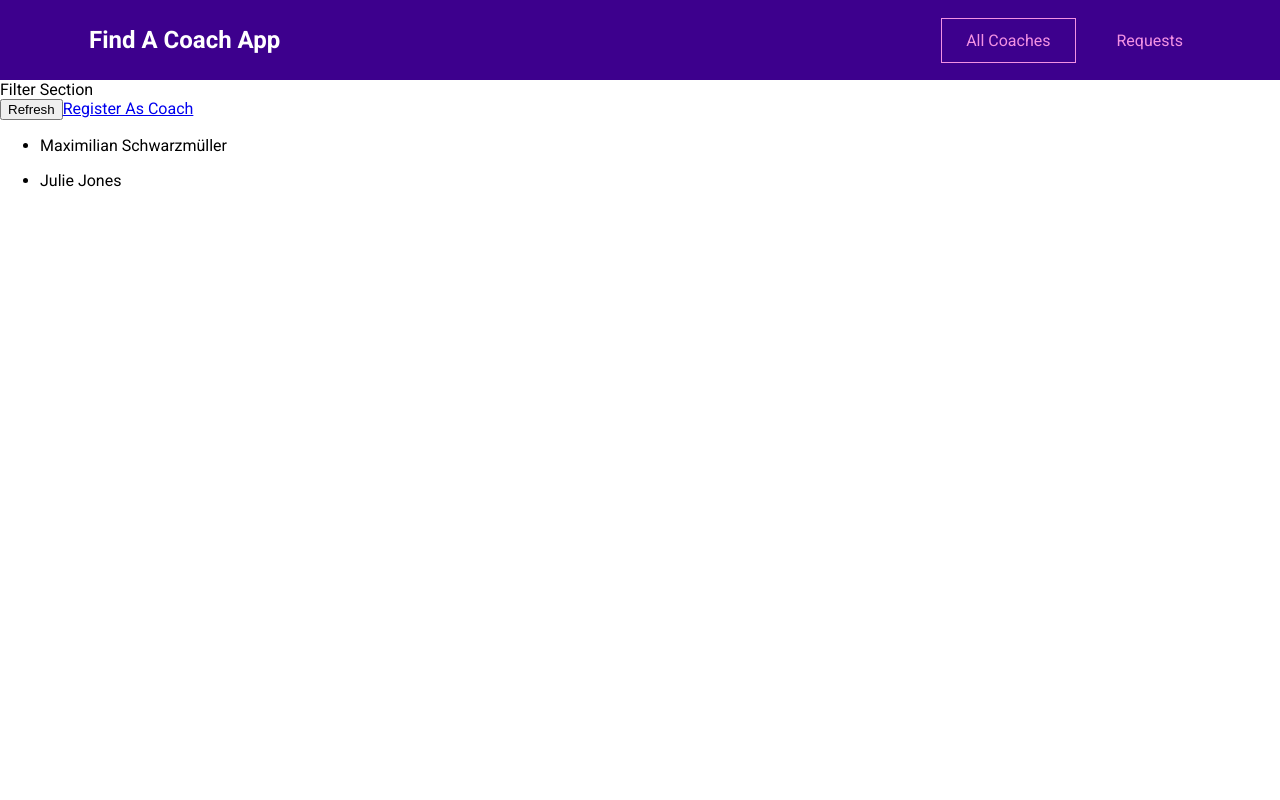
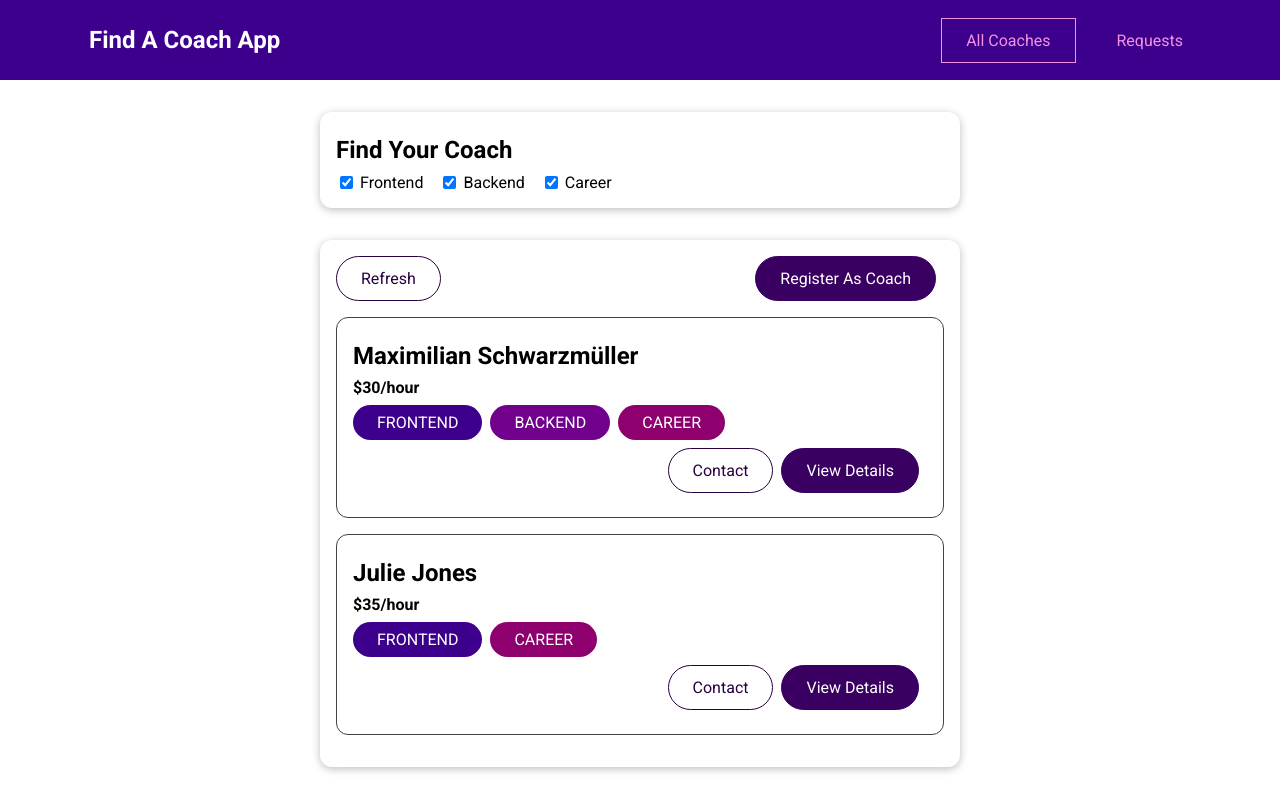
Before and after one commit to JasonMarcHoffman/Coding-Coach-App, a Vue app: page /coaches in a window 1280 px wide. Built offline with nearby package versions, Linux system fonts and the light colour scheme.

Commit message:
base components and filtering

```diff
--- /dev/null
+++ b/src/components/UI/BaseBadge.vue
@@ -0,0 +1,42 @@
+<template>
+  <span class="badge" :class="type">
+    {{ text }}
+  </span>
+</template>
+
+<script>
+export default {
+  props: ['type', 'title'],
+  computed: {
+    text() {
+      return this.title.toUpperCase();
+    }
+  }
+}
+</script>
+
+<style scoped>
+.badge {
+  background-color: #ccc;
+  color: #252525;
+  border-radius: 30px;
+  padding: 0.5rem 1.5rem;
+  display: inline-block;
+  margin-right: 0.5rem;
+}
+
+.frontend {
+  background-color: #3d008d;
+  color: white;
+}
+
+.backend {
+  background-color: #71008d;
+  color: white;
+}
+
+.career {
+  background-color: #8d006e;
+  color: white;
+}
+</style>
--- /dev/null
+++ b/src/components/UI/BaseButton.vue
@@ -0,0 +1,64 @@
+<template>
+<!-- creating a button and a link in this instance -->
+  <button v-if="!link" :class="mode">
+    <slot></slot>
+  </button>
+  <router-link v-else :to="to" :class="mode">
+    <slot></slot>
+  </router-link>
+</template>
+
+<script>
+export default {
+  props: {
+    link: { type: Boolean, required: false, default: false },
+    to:   { type: String , required: false, default: '/'},
+    mode: { type: String, required: false, default: null }
+  }
+}
+</script>
+
+<style scoped>
+button,
+a {
+  text-decoration: none;
+  padding: 0.75rem 1.5rem;
+  font: inherit;
+  background-color: #3a0061;
+  border: 1px solid #3a0061;
+  color: white;
+  cursor: pointer;
+  border-radius: 30px;
+  margin-right: 0.5rem;
+  display: inline-block;
+}
+
+a:hover,
+a:active,
+button:hover,
+button:active {
+  background-color: #270041;
+  border-color: #270041;
+}
+
+/* Modes */
+.flat {
+  background-color: transparent;
+  color: #3a0061;
+  border: none;
+}
+
+.outline {
+  background-color: transparent;
+  border-color: #270041;
+  color: #270041;
+}
+/* End Modes */
+
+.flat:hover,
+.flat:active,
+.outline:hover,
+.outline:active {
+  background-color: #edd2ff;
+}
+</style>
--- /dev/null
+++ b/src/components/UI/BaseCard.vue
@@ -0,0 +1,16 @@
+<template>
+  <div class="card">
+    <slot></slot>
+  </div>
+</template>
+
+
+<style scoped>
+.card {
+  border-radius: 12px;
+  box-shadow: 0 2px 8px rgba(0, 0, 0, 0.26);
+  padding: 1rem;
+  margin: 2rem auto;
+  max-width: 40rem;
+}
+</style>
--- /dev/null
+++ b/src/components/coaches/CoachFilter.vue
@@ -0,0 +1,71 @@
+<template>
+  <base-card>
+    <h2>Find Your Coach</h2>
+    <span class="filter-option">
+      <input type="checkbox" id="frontend" checked @change="setFilter">
+      <label for="frontend">Frontend</label>
+    </span>
+    <span class="filter-option">
+      <input type="checkbox" id="backend" checked @change="setFilter">
+      <label for="backend">Backend</label>
+    </span>
+    <span class="filter-option">
+      <input type="checkbox" id="career" checked @change="setFilter">
+      <label for="career">Career</label>
+    </span>
+  </base-card>
+</template>
+
+<script>
+export default {
+  emits: ['change-filter'],
+  data() {
+    return {
+      filters: {
+        frontend: true,
+        backend: true,
+        career: true
+      }
+    }
+  },
+  methods: {
+    // taking the event as an argument
+    setFilter(event) {
+      // getting the id of the checkbox that was clicked
+      const inputId = event.target.id
+      // setting isActive when the checkbox is selected
+      const isActive = event.target.checked
+      const updatedFilters = {
+        // using the spread operator to access the filters data object
+        ...this.filters,
+        [inputId]: isActive
+      };
+      this.filters = updatedFilters
+      this.$emit('change-filter', updatedFilters)
+    }
+  }
+}
+</script>
+
+<style scoped>
+h2 {
+  margin: 0.5rem 0;
+}
+
+.filter-option {
+  margin-right: 1rem;
+}
+
+.filter-option label,
+.filter-option input {
+  vertical-align: middle;
+}
+
+.filter-option label {
+  margin-left: 0.25rem;
+}
+
+.filter-option.active label {
+  font-weight: bold;
+}
+</style>
--- /dev/null
+++ b/src/components/coaches/CoachItem.vue
@@ -0,0 +1,60 @@
+<template>
+  <li>
+    <h3>{{ fullName }}</h3>
+    <h4>${{ rate }}/hour</h4>
+    <div>
+      <base-badge
+        v-for="area in areas"
+        :key="area"
+        :type="area"
+        :title="area"
+      ></base-badge>
+    </div>
+    <div class="actions">
+      <base-button link :to="coachContactLink" mode="outline">Contact</base-button>
+      <base-button link :to="coachDetailsLink">View Details</base-button>
+    </div>
+  </li>
+</template>
+<script>
+export default {
+  props: ['id', 'firstName', 'lastName', 'areas', 'rate'],
+  computed: {
+    fullName() {
+      return this.firstName + ' ' + this.lastName
+    },
+    coachContactLink() {
+      return this.$route.path + '/' + this.id + '/contact'
+    },
+    coachDetailsLink() {
+      return this.$route.path + '/' + this.id
+    }
+  },
+}
+</script>
+<style scoped>
+li {
+  margin: 1rem 0;
+  border: 1px solid #424242;
+  border-radius: 12px;
+  padding: 1rem;
+}
+
+h3 {
+  font-size: 1.5rem;
+}
+
+h3,
+h4 {
+  margin: 0.5rem 0;
+}
+
+div {
+  margin: 0.5rem 0;
+}
+
+.actions {
+  display: flex;
+  justify-content: flex-end;
+}
+</style>
--- a/src/pages/coaches/CoachDetail.vue
+++ b/src/pages/coaches/CoachDetail.vue
@@ -1,16 +1,67 @@
 <template>
-  <div>
-    Coach detail page
-    <!-- this is where the child routes of coach detail will be rendered -->
+  <section>
+    <base-card>
+      <h2>{{ fullName }}</h2>
+      <h3>${{ rate }}/hour</h3>
+    </base-card>
+  </section>
+  <section>
+    <base-card>
+    <header>
+      <h2>Interested? Reach out now.</h2>
+      <base-button link :to="contactLink">Contact</base-button>
+    </header>
     <router-view></router-view>
-    <router-link to="/coaches/c1/contact">Contact Coach</router-link>
-  </div>
+    </base-card>
+  </section>
+  <section>
+    <base-card>
+      <base-badge
+        v-for="area in areas"
+        :key="area"
+        :type="area"
+        :title="area"
+      ></base-badge>
+      <p>{{ description }}</p>
+    </base-card>
+  </section>
 </template>
+
 <script>
 export default {
-
+  props: ['id'],
+  data() {
+    return {
+      selectedCoach: null
+    }
+  },
+  computed: {
+    fullName() {
+      return this.selectedCoach.firstName + ' ' + this.selectedCoach.lastName
+    },
+    contactLink() {
+      return this.$route.path + '/' + this.id + '/contact'
+    },
+    rate() {
+      return this.selectedCoach.hourlyRate
+    },
+    areas() {
+      return this.selectedCoach.areas
+    },
+    description() {
+      return this.selectedCoach.description
+    }
+  },
+  // when the component is created get the selected coaches data via the id...
+  created() {
+    this.selectedCoach = this.$store.getters['coaches/coaches'].find(
+      // this returns the coach where the id's match
+      coach => coach.id === this.id
+    )
+  }
 }
 </script>
+
 <style>
 
 </style>
--- a/src/pages/coaches/CoachesList.vue
+++ b/src/pages/coaches/CoachesList.vue
@@ -1,36 +1,87 @@
 <template>
   <section>
-    Filter Section
+    <coach-filter
+      @change-filter="setFilters"
+    ></coach-filter>
   </section>
   <section>
-    <div class="controls">
-      <button>Refresh</button>
-      <router-link to="/register">Register As Coach</router-link>
-    </div>
-    <ul v-if="hasCoaches">
-      <li v-for="coach in filteredCoaches" :key="coach.id">
-        <p>{{ coach.firstName }} {{ coach.lastName }}</p>
-        <!-- <p>{{ coach.description }}</p>
-        <p>{{ coach.hourlyRate }}</p>
-        <p v-for="area in coach.areas" :key="area">{{ area }}</p> -->
-      </li>
-    </ul>
-    <h3 v-else>There are currently no coaches available...</h3>
+    <base-card>
+      <div class="controls">
+        <base-button mode="outline">Refresh</base-button>
+        <base-button link to="/register">Register As Coach</base-button>
+      </div>
+      <ul v-if="hasCoaches">
+        <CoachItem
+          v-for="coach in filteredCoaches"
+          :key="coach.id"
+          :id="coach.id"
+          :firstName="coach.firstName"
+          :lastName="coach.lastName"
+          :rate="coach.hourlyRate"
+          :areas="coach.areas"
+        />
+      </ul>
+      <h3 v-else>There are currently no coaches available...</h3>
+    </base-card>
   </section>
 </template>
 <script>
+import CoachItem from '../../components/coaches/CoachItem.vue'
+import CoachFilter from '../../components/coaches/CoachFilter.vue'
+
 export default {
-  props: ['id', 'firstName', 'lastName', 'areas', 'description', 'hourlyRate'],
+  components: {
+    CoachItem,
+    CoachFilter
+  },
+  data() {
+    return {
+      // this is to manage the initial data but will be overwritten
+      // when the updateFilters method is run
+      activeFilters: {
+        frontend: true,
+        backend: true,
+        career: true
+      }
+    }
+  },
   computed: {
     filteredCoaches() {
-      return this.$store.getters['coaches/coaches']
+      const coaches = this.$store.getters['coaches/coaches']
+      return coaches.filter(coach => {
+        if (this.activeFilters.frontend && coach.areas.includes('frontend')) {
+          return true;
+        }
+        if (this.activeFilters.backend && coach.areas.includes('backend')) {
+          return true;
+        }
+        if (this.activeFilters.career && coach.areas.includes('career')) {
+          return true;
+        }
+        return false
+      })
     },
     hasCoaches() {
       return this.$store.getters['coaches/hasCoaches']
     }
+  },
+  methods: {
+    // receive updateFilters from the emit
+    setFilters(updatedFilters) {
+      this.activeFilters = updatedFilters
+    }
   }
 }
 </script>
-<style>
+<style scoped>
+ul {
+  list-style: none;
+  margin: 0;
+  padding: 0;
+}
 
+.controls {
+  display: flex;
+  justify-content: space-between;
+}
 </style>
--- a/src/router.js
+++ b/src/router.js
@@ -20,6 +20,8 @@
     {
       path: '/coaches/:id',
       component: CoachDetail,
+      // props passes the value :id holds to the CoachDetail component
+      props: true,
       children: [
         // /coaches/id/contact
         { path: 'contact', component: ContactCoach }
```
Also changed, not shown: src/main.js (+9 -0 lines).
